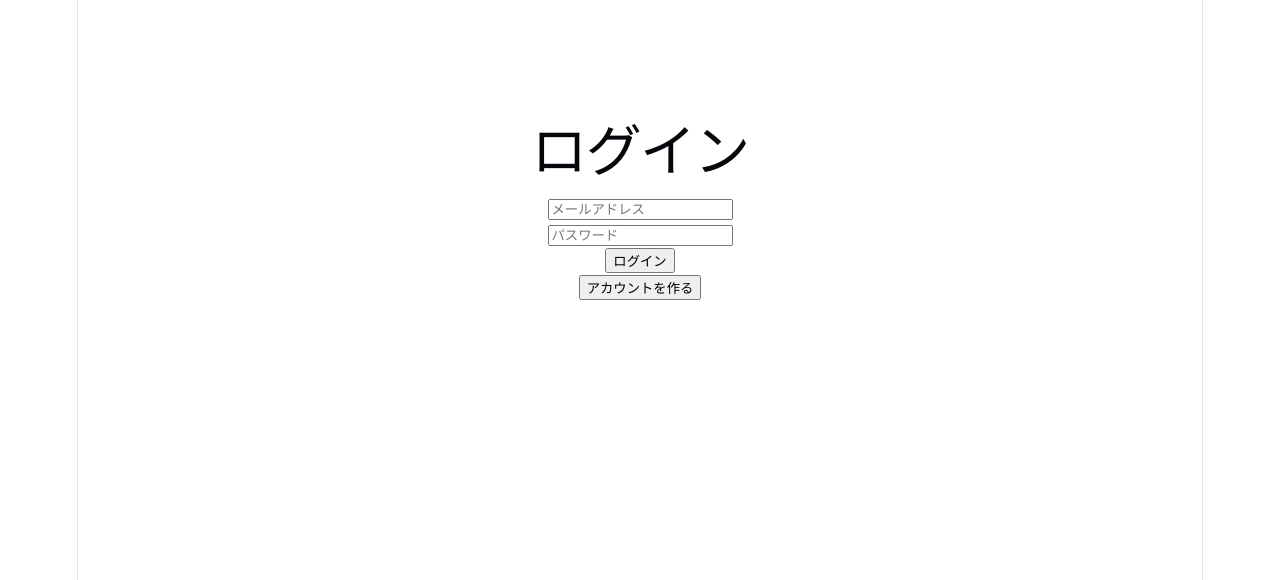
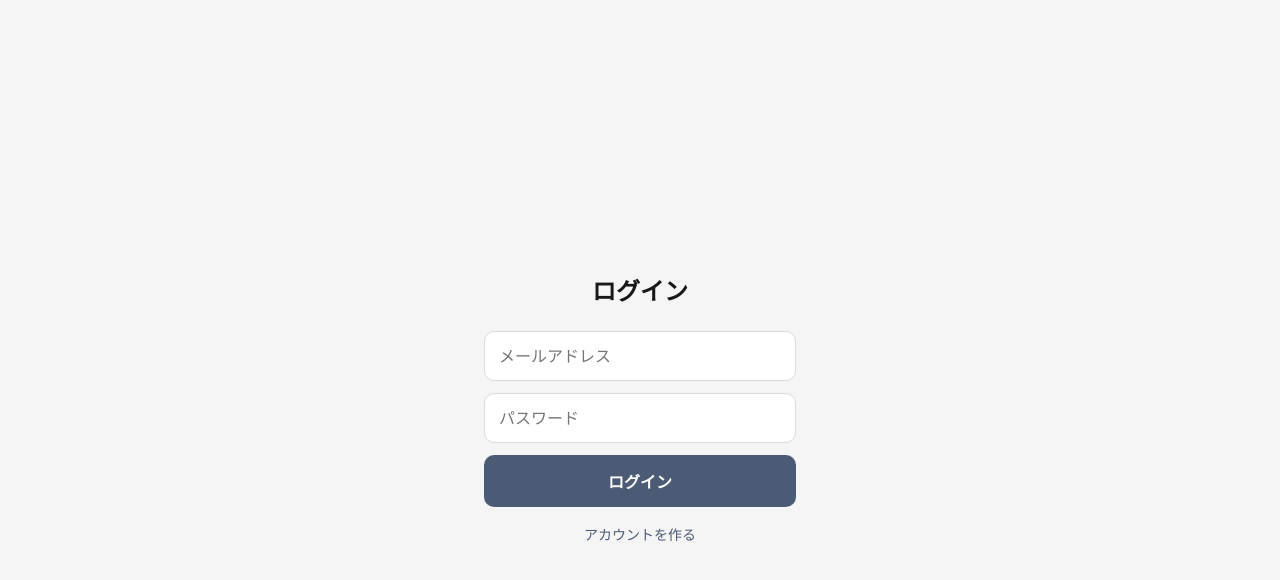
Before and after one commit to SOU0727/workout-app, a React (Vite) app: page /exercises in a window 1280 px wide. Shown: the top 580 px of the page. Built offline with nearby package versions, Linux system fonts and the light colour scheme; no server answers.

Commit message:
全画面の背景色を統一、ログイン画面のデザインを改善

```diff
--- a/src/Auth.jsx
+++ b/src/Auth.jsx
@@ -26,29 +26,57 @@ export default function Auth() {
   };
 
   return (
-    <div style={{ maxWidth: 320, margin: "80px auto", padding: 24 }}>
-      <h1>{isSignup ? "新規登録" : "ログイン"}</h1>
-      <form onSubmit={handleSubmit}>
+    <div
+      style={{
+        maxWidth: 360,
+        margin: "0 auto",
+        minHeight: "100vh",
+        display: "flex",
+        flexDirection: "column",
+        justifyContent: "center",
+        padding: 24,
+      }}
+    >
+      <h1 style={{ fontSize: 24, fontWeight: 700, textAlign: "center", marginBottom: 24 }}>
+        {isSignup ? "新規登録" : "ログイン"}
+      </h1>
+      <form onSubmit={handleSubmit} style={{ display: "flex", flexDirection: "column", gap: 12 }}>
         <input
           type="email"
           placeholder="メールアドレス"
           value={email}
           onChange={(e) => setEmail(e.target.value)}
           required
+          style={{ padding: 14, border: "1px solid #DADADA", borderRadius: 10, fontSize: 16 }}
         />
-        <br />
         <input
           type="password"
           placeholder="パスワード"
           value={password}
           onChange={(e) => setPassword(e.target.value)}
           required
+          style={{ padding: 14, border: "1px solid #DADADA", borderRadius: 10, fontSize: 16 }}
         />
-        <br />
-        {error && <p style={{ color: "red" }}>{error}</p>}
-        <button type="submit">{isSignup ? "登録する" : "ログイン"}</button>
+        {error && <p style={{ color: "#9A3B33", fontSize: 13 }}>{error}</p>}
+        <button
+          type="submit"
+          style={{
+            background: "#4C5B75",
+            color: "#fff",
+            border: "none",
+            borderRadius: 10,
+            padding: 14,
+            fontSize: 16,
+            fontWeight: 700,
+          }}
+        >
+          {isSignup ? "登録する" : "ログイン"}
+        </button>
       </form>
-      <button onClick={() => setIsSignup(!isSignup)}>
+      <button
+        onClick={() => setIsSignup(!isSignup)}
+        style={{ marginTop: 16, background: "none", border: "none", color: "#4C5B75", fontSize: 14 }}
+      >
         {isSignup ? "ログインはこちら" : "アカウントを作る"}
       </button>
     </div>
--- a/src/components/RoutineCard.jsx
+++ b/src/components/RoutineCard.jsx
@@ -1,11 +1,20 @@
 import { useEffect, useState } from "react";
-import { Link } from "react-router-dom";
-import { collection, getDocs, orderBy, query } from "firebase/firestore";
+import { Link, useNavigate } from "react-router-dom";
+import {
+  addDoc,
+  collection,
+  getDocs,
+  orderBy,
+  query,
+  serverTimestamp,
+} from "firebase/firestore";
 import { db } from "../firebase";
 
 export default function RoutineCard({ user, routine }) {
   const [exercises, setExercises] = useState([]);
   const [loading, setLoading] = useState(true);
+  const [starting, setStarting] = useState(false);
+  const navigate = useNavigate();
 
   useEffect(() => {
     const fetchExercises = async () => {
@@ -25,23 +34,56 @@ export default function RoutineCard({ user, routine }) {
     fetchExercises();
   }, [routine.id]);
 
+  const startWorkout = async () => {
+    setStarting(true);
+    const sessionsRef = collection(db, "users", user.uid, "sessions");
+    const newSession = await addDoc(sessionsRef, {
+      startedAt: serverTimestamp(),
+      endedAt: null,
+      routineId: routine.id,
+    });
+
+    const sessionExercisesRef = collection(
+      db,
+      "users",
+      user.uid,
+      "sessions",
+      newSession.id,
+      "exercises"
+    );
+    await Promise.all(
+      exercises.map((ex) =>
+        addDoc(sessionExercisesRef, {
+          exerciseId: ex.exerciseId,
+          exerciseName: ex.exerciseName,
+          sortOrder: ex.sortOrder,
+        })
+      )
+    );
+
+    navigate(`/workout?sessionId=${newSession.id}`);
+  };
+
   return (
     <div style={{ border: "1px solid #DADADA", borderRadius: 12, padding: 14, marginBottom: 10 }}>
       <div style={{ display: "flex", justifyContent: "space-between", alignItems: "center" }}>
         <div style={{ fontWeight: 700 }}>{routine.name}</div>
-        <Link
-          to="/workout"
+        <button
+          onClick={startWorkout}
+          disabled={loading || starting}
           style={{
             background: "#4C5B75",
             color: "#fff",
+            border: "none",
             borderRadius: 999,
             padding: "6px 14px",
             fontSize: 12.5,
-            textDecoration: "none",
+            cursor: loading || starting ? "default" : "pointer",
+            opacity: loading || starting ? 0.6 : 1,
           }}
         >
-          開始
-        </Link>
+          {starting ? "準備中..." : "開始"}
+        </button>
       </div>
 
       {!loading && (
--- a/src/index.css
+++ b/src/index.css
@@ -1,111 +1,21 @@
-:root {
-  --text: #6b6375;
-  --text-h: #08060d;
-  --bg: #fff;
-  --border: #e5e4e7;
-  --code-bg: #f4f3ec;
-  --accent: #aa3bff;
-  --accent-bg: rgba(170, 59, 255, 0.1);
-  --accent-border: rgba(170, 59, 255, 0.5);
-  --social-bg: rgba(244, 243, 236, 0.5);
-  --shadow:
-    rgba(0, 0, 0, 0.1) 0 10px 15px -3px, rgba(0, 0, 0, 0.05) 0 4px 6px -2px;
-
-  --sans: system-ui, 'Segoe UI', Roboto, sans-serif;
-  --heading: system-ui, 'Segoe UI', Roboto, sans-serif;
-  --mono: ui-monospace, Consolas, monospace;
-
-  font: 18px/145% var(--sans);
-  letter-spacing: 0.18px;
-  color-scheme: light dark;
-  color: var(--text);
-  background: var(--bg);
-  font-synthesis: none;
-  text-rendering: optimizeLegibility;
-  -webkit-font-smoothing: antialiased;
-  -moz-osx-font-smoothing: grayscale;
-
-  @media (max-width: 1024px) {
-    font-size: 16px;
-  }
+* {
+  box-sizing: border-box;
 }
 
-@media (prefers-color-scheme: dark) {
-  :root {
-    --text: #9ca3af;
-    --text-h: #f3f4f6;
-    --bg: #16171d;
-    --border: #2e303a;
-    --code-bg: #1f2028;
-    --accent: #c084fc;
-    --accent-bg: rgba(192, 132, 252, 0.15);
-    --accent-border: rgba(192, 132, 252, 0.5);
-    --social-bg: rgba(47, 48, 58, 0.5);
-    --shadow:
-      rgba(0, 0, 0, 0.4) 0 10px 15px -3px, rgba(0, 0, 0, 0.25) 0 4px 6px -2px;
-  }
-
-  #social .button-icon {
-    filter: invert(1) brightness(2);
-  }
-}
-
-body {
+html, body {
   margin: 0;
+  padding: 0;
+  background: #F5F5F5;
+  color: #18181A;
+  font-family: -apple-system, BlinkMacSystemFont, "Hiragino Sans", "Yu Gothic", system-ui, sans-serif;
+  font-size: 16px;
 }
 
 #root {
-  width: 1126px;
-  max-width: 100%;
-  margin: 0 auto;
-  text-align: center;
-  border-inline: 1px solid var(--border);
-  min-height: 100svh;
-  display: flex;
-  flex-direction: column;
-  box-sizing: border-box;
+  min-height: 100vh;
 }
 
-h1,
-h2 {
-  font-family: var(--heading);
-  font-weight: 500;
-  color: var(--text-h);
+input, textarea, select, button {
+  font-family: inherit;
+  font-size: 16px;
 }
-
-h1 {
-  font-size: 56px;
-  letter-spacing: -1.68px;
-  margin: 32px 0;
-  @media (max-width: 1024px) {
-    font-size: 36px;
-    margin: 20px 0;
-  }
-}
-h2 {
-  font-size: 24px;
-  line-height: 118%;
-  letter-spacing: -0.24px;
-  margin: 0 0 8px;
-  @media (max-width: 1024px) {
-    font-size: 20px;
-  }
-}
-p {
-  margin: 0;
-}
-
-code,
-.counter {
-  font-family: var(--mono);
-  display: inline-flex;
-  border-radius: 4px;
-  color: var(--text-h);
-}
-
-code {
-  font-size: 15px;
-  line-height: 135%;
-  padding: 4px 8px;
-  background: var(--code-bg);
-}
--- a/src/pages/ExercisePicker.jsx
+++ b/src/pages/ExercisePicker.jsx
@@ -6,17 +6,25 @@ import { db } from "../firebase";
 export default function ExercisePicker({ user }) {
   const [exercises, setExercises] = useState([]);
   const [loading, setLoading] = useState(true);
+  const [newName, setNewName] = useState("");
+  const [newMuscle, setNewMuscle] = useState("");
   const [searchParams] = useSearchParams();
   const type = searchParams.get("type");
   const id = searchParams.get("id");
   const navigate = useNavigate();
 
+  const customExercisesRef = collection(db, "users", user.uid, "exercises");
+
+  const fetchExercises = async () => {
+    const presetsSnapshot = await getDocs(collection(db, "exercisePresets"));
+    const customSnapshot = await getDocs(customExercisesRef);
+    const presets = presetsSnapshot.docs.map((d) => ({ id: d.id, ...d.data() }));
+    const custom = customSnapshot.docs.map((d) => ({ id: d.id, ...d.data() }));
+    setExercises([...presets, ...custom]);
+    setLoading(false);
+  };
+
   useEffect(() => {
-    const fetchExercises = async () => {
-      const snapshot = await getDocs(collection(db, "exercisePresets"));
-      setExercises(snapshot.docs.map((d) => ({ id: d.id, ...d.data() })));
-      setLoading(false);
-    };
     fetchExercises();
   }, []);
 
@@ -33,6 +41,19 @@ export default function ExercisePicker({ user }) {
     } else {
       navigate(`/workout?sessionId=${id}`);
     }
+  };
+
+  const createCustomExercise = async (e) => {
+    e.preventDefault();
+    if (!newName.trim()) return;
+    await addDoc(customExercisesRef, {
+      name: newName.trim(),
+      muscleGroups: newMuscle.trim() ? [newMuscle.trim()] : [],
+      isArchived: false,
+    });
+    setNewName("");
+    setNewMuscle("");
+    fetchExercises();
   };
 
   if (loading) return <p style={{ padding: 20 }}>読み込み中...</p>;
@@ -61,6 +82,34 @@ export default function ExercisePicker({ user }) {
           </li>
         ))}
       </ul>
+
+      <div style={{ border: "1.5px dashed #B3B3B3", borderRadius: 12, padding: 14, marginTop: 16 }}>
+        <div style={{ fontSize: 13, fontWeight: 700, marginBottom: 8, color: "#4C5B75" }}>
+          種目を新規作成
+        </div>
+        <form onSubmit={createCustomExercise} style={{ display: "flex", flexDirection: "column", gap: 8 }}>
+          <input
+            type="text"
+            placeholder="種目名(例: ケーブルフライ)"
+            value={newName}
+            onChange={(e) => setNewName(e.target.value)}
+            style={{ padding: 10, border: "1px solid #DADADA", borderRadius: 8 }}
+          />
+          <input
+            type="text"
+            placeholder="部位(例: 胸)"
+            value={newMuscle}
+            onChange={(e) => setNewMuscle(e.target.value)}
+            style={{ padding: 10, border: "1px solid #DADADA", borderRadius: 8 }}
+          />
+          <button
+            type="submit"
+            style={{ background: "#4C5B75", color: "#fff", border: "none", borderRadius: 8, padding: 10 }}
+          >
+            この種目を追加する
+          </button>
+        </form>
+      </div>
     </div>
   );
 }
```
Also changed, not shown: src/pages/Home.jsx (+29 -19 lines), firebase.json (added), 1 other file (tests, documents, lock files or other folders).
